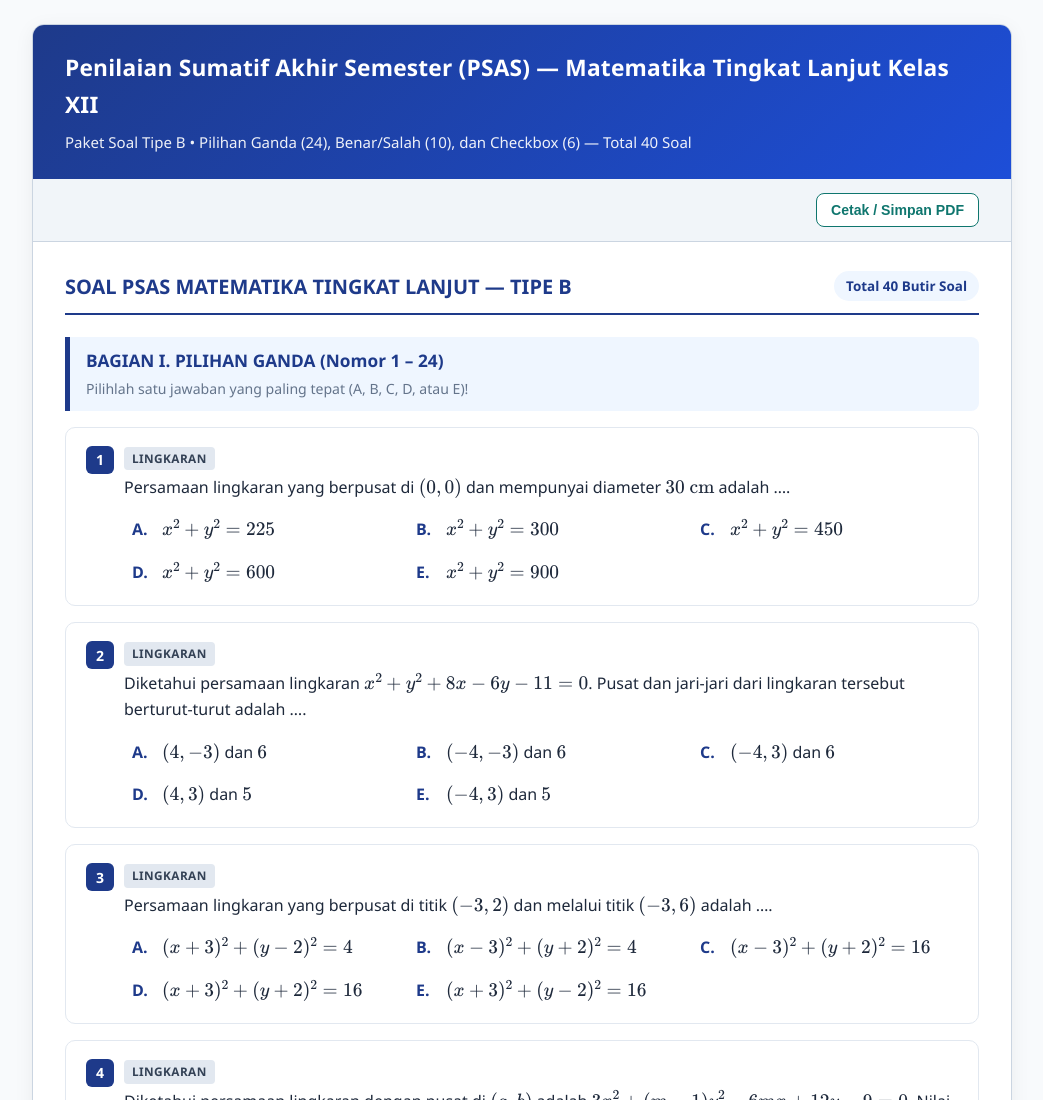
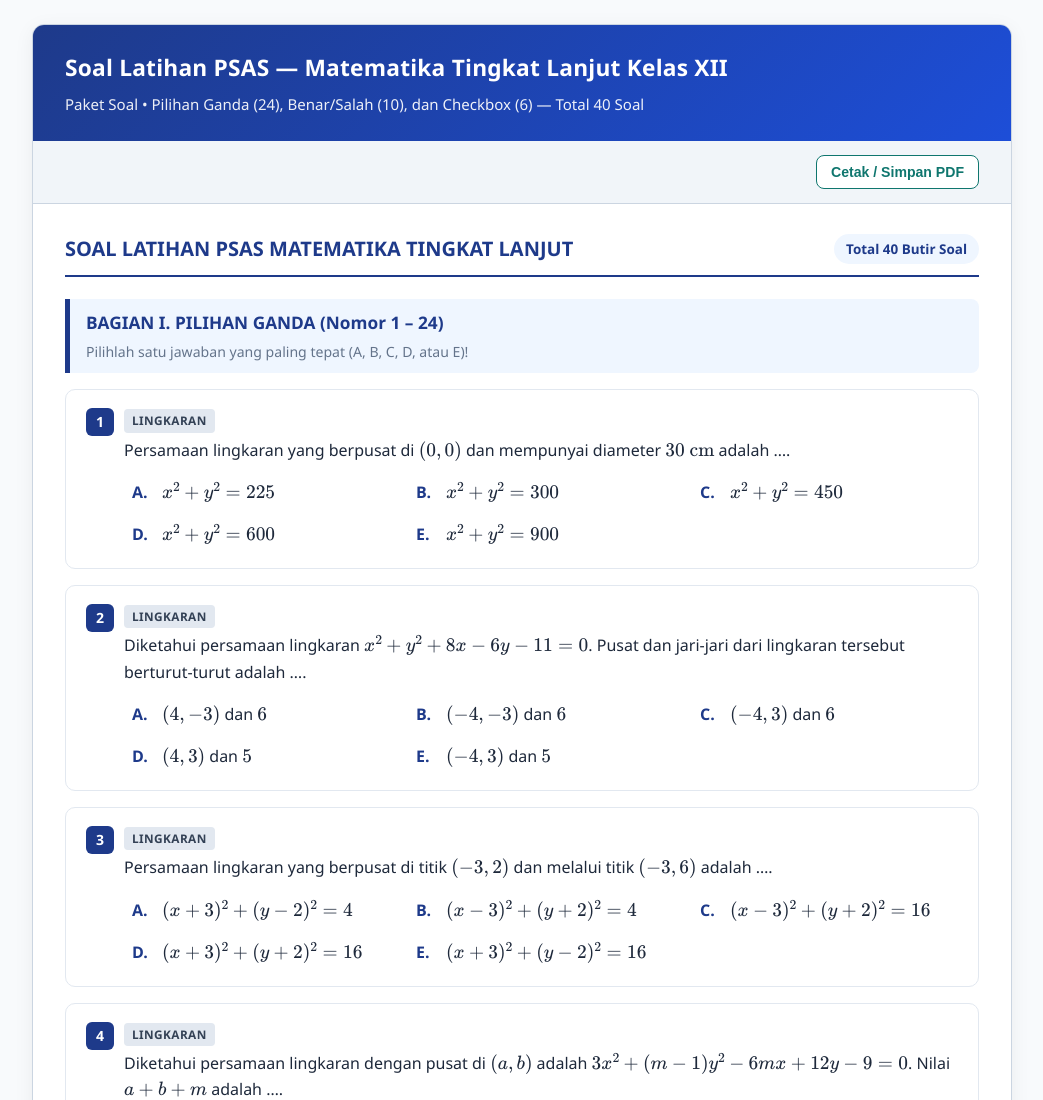
Before and after one commit to poerwanto/Latihan-PSAS-MTK-TL-XII, a plain HTML site: page index.html in a window 1280 px wide. Shown: the top 1100 px of the page, without its empty margins (118-1161 px from the left). Drawn offline with nearby package versions, Linux system fonts and the light colour scheme.

Commit message:
Update title and headings for PSAS practice questions

```diff
--- a/index.html
+++ b/index.html
@@ -3,7 +3,7 @@
 <head>
 <meta charset="UTF-8">
 <meta name="viewport" content="width=device-width, initial-scale=1.0">
-<title>Soal PSAS Matematika Tingkat Lanjut Kelas XII — Tipe B</title>
+<title>Soal Latihan PSAS Matematika Tingkat Lanjut Kelas XII</title>
 <script>
 window.MathJax = {
   tex: {
@@ -252,8 +252,8 @@ window.MathJax = {
 <body>
 <div class="container">
   <header>
-    <h1>Penilaian Sumatif Akhir Semester (PSAS) — Matematika Tingkat Lanjut Kelas XII</h1>
-    <p>Paket Soal Tipe B • Pilihan Ganda (24), Benar/Salah (10), dan Checkbox (6) — Total 40 Soal</p>
+    <h1>Soal Latihan PSAS — Matematika Tingkat Lanjut Kelas XII</h1>
+    <p>Paket Soal • Pilihan Ganda (24), Benar/Salah (10), dan Checkbox (6) — Total 40 Soal</p>
   </header>
 
   <div class="toolbar">
@@ -263,7 +263,7 @@ window.MathJax = {
   <div class="content">
     <div id="tipeB">
       <div class="section-header">
-        <h2>SOAL PSAS MATEMATIKA TINGKAT LANJUT — TIPE B</h2>
+        <h2>SOAL LATIHAN PSAS MATEMATIKA TINGKAT LANJUT</h2>
         <span class="badge">Total 40 Butir Soal</span>
       </div>
       <div id="body-tipeB"></div>
```
